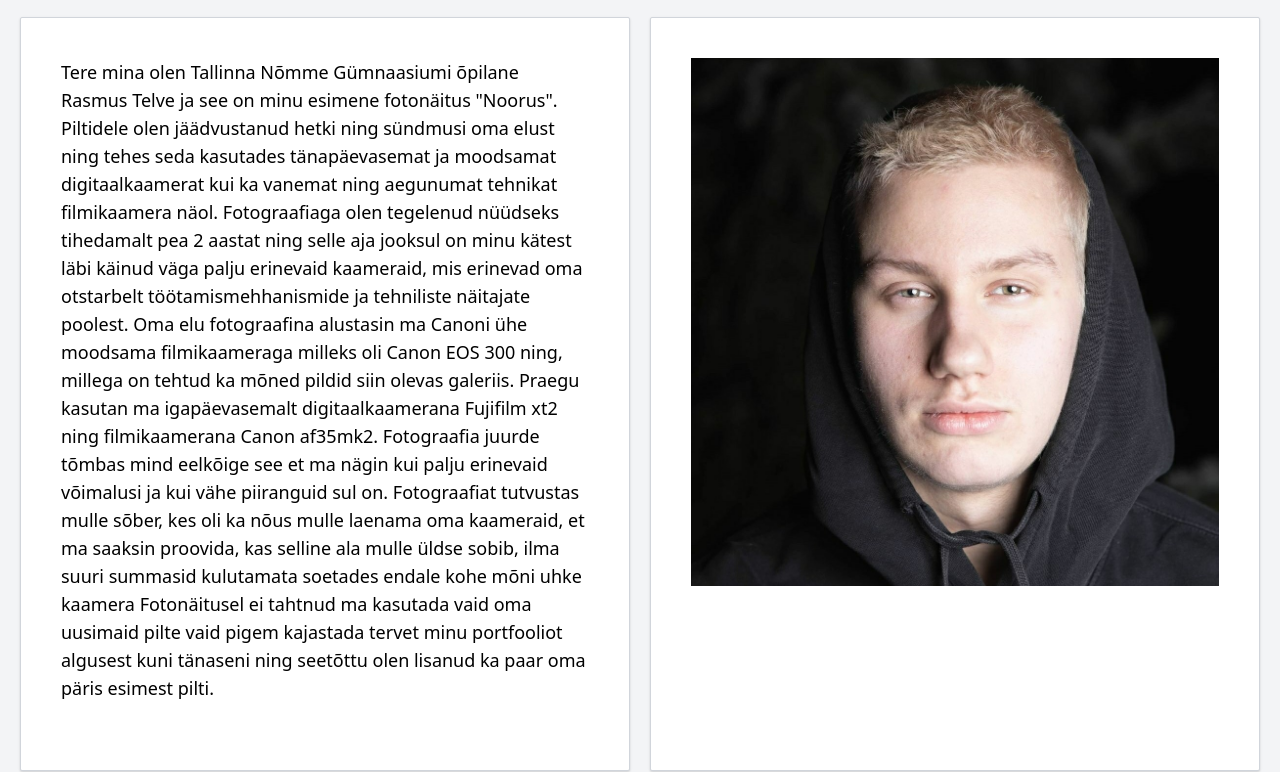
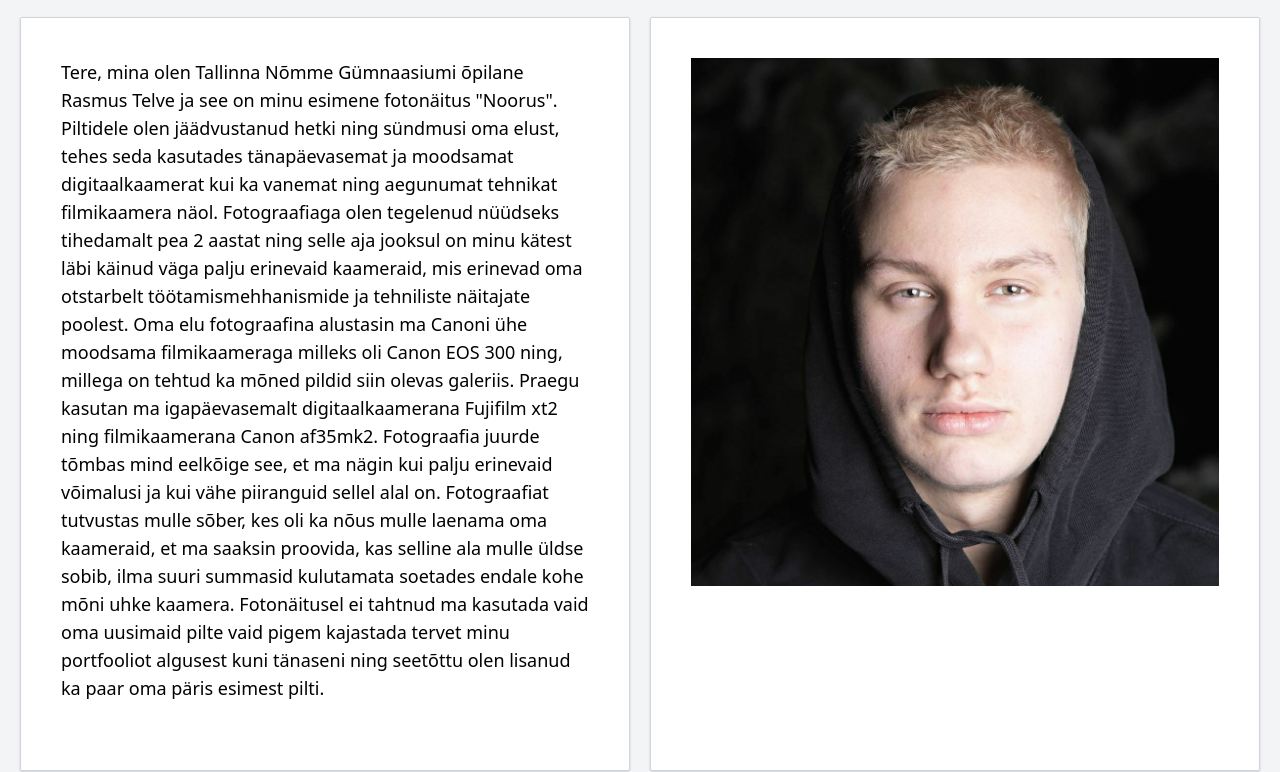
Before and after one commit to kristjanhenriroots/fotonaitus, a plain HTML site: page meist.html in a window 1280 px wide. Shown: the part 53-825 px from the top of the page. Drawn offline with nearby package versions, Linux system fonts and the light colour scheme.

Commit message:
grammar correction

```diff
--- a/meist.html
+++ b/meist.html
@@ -27,20 +27,7 @@
         <div class="flex-col lg:grid lg:grid-cols-2 lg:grid-rows-2 lg:gap-5 p-2 lg:p-5 w-full">
             <div class="col-span-1 row-span-1 p-5 lg:p-10 bg-white shadow border rounded-sm border-gray-300">
                 <p class="text-md lg:text-lg font-sans">
-                    Tere mina olen Tallinna Nõmme Gümnaasiumi õpilane Rasmus Telve ja see on minu esimene fotonäitus
-                    "Noorus". Piltidele olen jäädvustanud hetki ning sündmusi oma elust ning tehes seda kasutades
-                    tänapäevasemat ja moodsamat digitaalkaamerat kui ka vanemat ning aegunumat tehnikat filmikaamera
-                    näol. Fotograafiaga olen tegelenud nüüdseks tihedamalt pea 2 aastat ning selle aja jooksul on minu
-                    kätest läbi käinud väga palju erinevaid kaameraid, mis erinevad oma otstarbelt töötamismehhanismide
-                    ja tehniliste näitajate poolest. Oma elu fotograafina alustasin ma Canoni ühe moodsama
-                    filmikaameraga milleks oli Canon EOS 300 ning, millega on tehtud ka mõned pildid siin olevas
-                    galeriis. Praegu kasutan ma igapäevasemalt digitaalkaamerana Fujifilm xt2 ning filmikaamerana Canon
-                    af35mk2. Fotograafia juurde tõmbas mind eelkõige see et ma nägin kui palju erinevaid võimalusi ja
-                    kui vähe piiranguid sul on. Fotograafiat tutvustas mulle sõber, kes oli ka nõus mulle laenama oma
-                    kaameraid, et ma saaksin proovida, kas selline ala mulle üldse sobib, ilma suuri summasid kulutamata
-                    soetades endale kohe mõni uhke kaamera Fotonäitusel ei tahtnud ma kasutada vaid oma uusimaid pilte
-                    vaid pigem kajastada tervet minu portfooliot algusest kuni tänaseni ning seetõttu olen lisanud ka
-                    paar oma päris esimest pilti.
+                    Tere, mina olen Tallinna Nõmme Gümnaasiumi õpilane Rasmus Telve ja see on minu esimene fotonäitus "Noorus". Piltidele olen jäädvustanud hetki ning sündmusi oma elust, tehes seda kasutades tänapäevasemat ja moodsamat digitaalkaamerat kui ka vanemat ning aegunumat tehnikat filmikaamera näol. Fotograafiaga olen tegelenud nüüdseks tihedamalt pea 2 aastat ning selle aja jooksul on minu kätest läbi käinud väga palju erinevaid kaameraid, mis erinevad oma otstarbelt töötamismehhanismide ja tehniliste näitajate poolest. Oma elu fotograafina alustasin ma Canoni ühe moodsama filmikaameraga milleks oli Canon EOS 300 ning, millega on tehtud ka mõned pildid siin olevas galeriis. Praegu kasutan ma igapäevasemalt digitaalkaamerana Fujifilm xt2 ning filmikaamerana Canon af35mk2. Fotograafia juurde tõmbas mind eelkõige see, et ma nägin kui palju erinevaid võimalusi ja kui vähe piiranguid sellel alal on. Fotograafiat tutvustas mulle sõber, kes oli ka nõus mulle laenama oma kaameraid, et ma saaksin proovida, kas selline ala mulle üldse sobib, ilma suuri summasid kulutamata soetades endale kohe mõni uhke kaamera. Fotonäitusel ei tahtnud ma kasutada vaid oma uusimaid pilte vaid pigem kajastada tervet minu portfooliot algusest kuni tänaseni ning seetõttu olen lisanud ka paar oma päris esimest pilti.
                 </p>
             </div>
             <div class="col-span-1 bg-white p-5 lg:p-10 border rounded-sm border-gray-300 shadow">
```
Also changed, not shown: index.html (+1 -1 lines).
